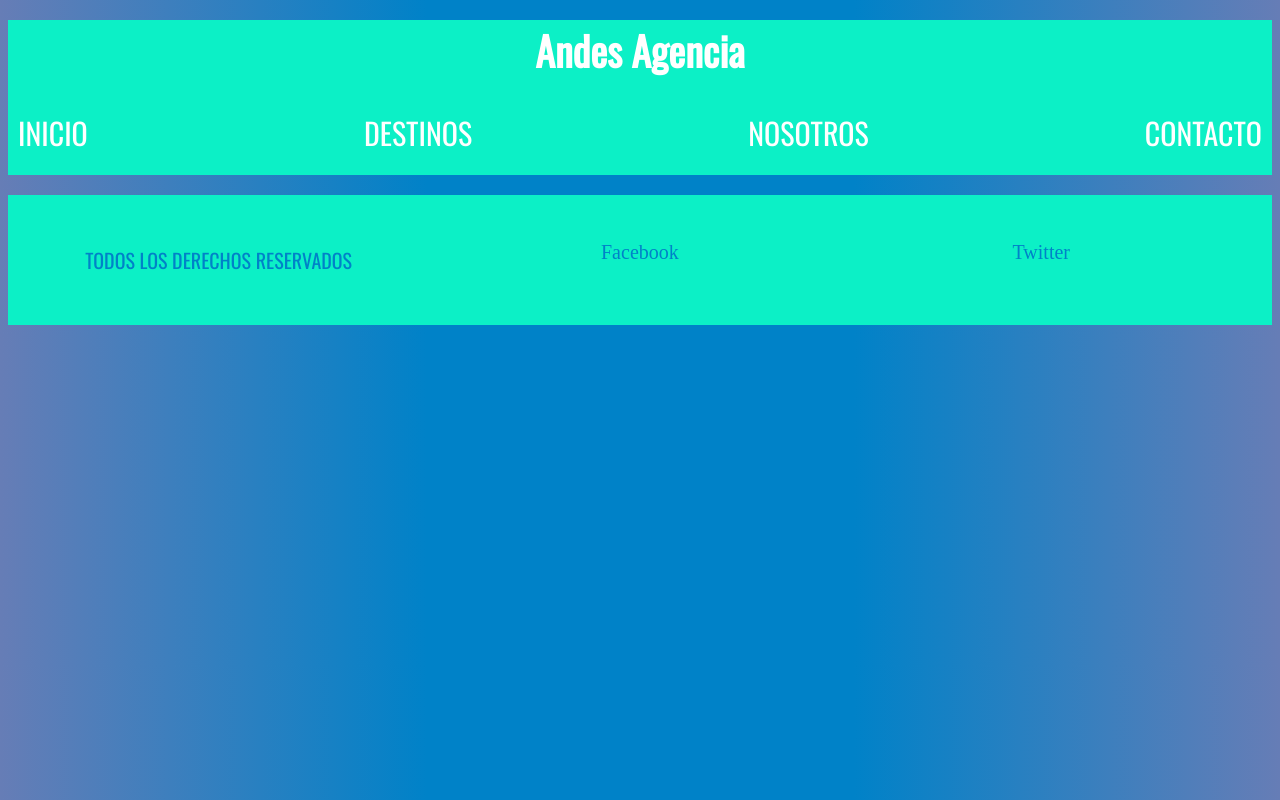
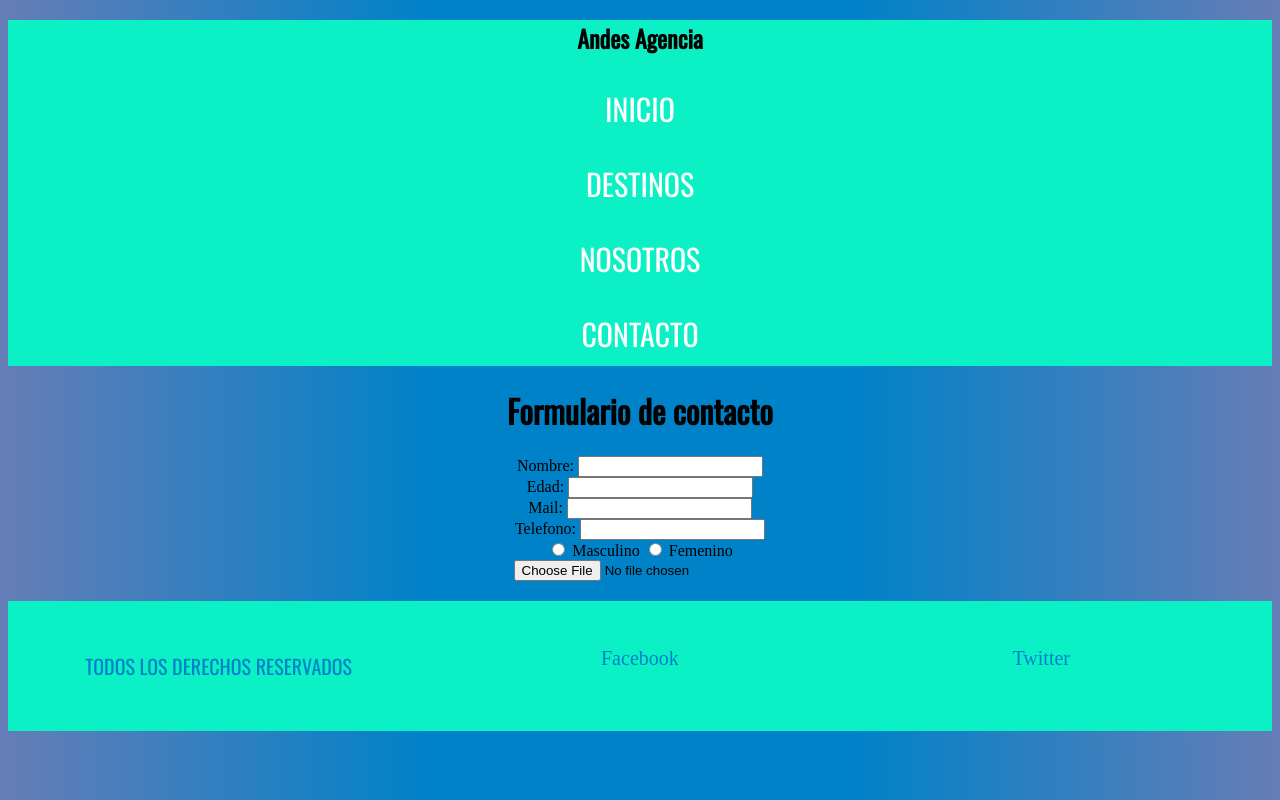
Before and after one commit to francoandes12/agencia-andes, a plain HTML site: page contacto.html in a window 1280 px wide. Drawn offline with nearby package versions, Linux system fonts and the light colour scheme.

Commit message:
contacto base

```diff
--- a/contacto.html
+++ b/contacto.html
@@ -3,7 +3,7 @@
   <head>
     <meta charset="UTF-8" />
     <meta name="viewport" content="width=device-width, initial-scale=1.0" />
-    <title>Andes- tu agencia de viajes</title>
+    <title>Contacto</title>
     <link rel="shortcut icon" href="./assets/logo.ico" type="image/x-icon" />
     <link rel="stylesheet" href="./css/style.css" />
     <link
@@ -15,9 +15,9 @@
   <body>
     <div class="contenedor">
       <header>
-        <nav class="navegacion">
-          <h1><a href="index.html">Andes Agencia</a></h1>
-          <ul>
+        <nav>
+          <ul class="navegacion">
+            <h1>Andes Agencia</h1>
             <li><a href="index.html">Inicio</a></li>
             <li><a href="destino.html">Destinos</a></li>
             <li><a href="nosotros.html">Nosotros</a></li>
@@ -25,7 +25,23 @@
           </ul>
         </nav>
       </header>
-      <main class="principal">
+      <main class="main-contact">
+        <h1 class="h1-title">Formulario de contacto</h1>
+    <form class="form">
+        <label for="name">Nombre:</label>
+        <input type="text" name="name"> <br>
+        <label for="number">Edad:</label>
+        <input type="number" name="number"> <br>
+        <label for="email">Mail:</label>
+        <input type="email" name="email"> <br>
+        <label for="tel">Telefono:</label>
+        <input type="tel" name="tel"> <br>
+        <input type="radio" name="gender" value="male">
+        <label for="male">Masculino</label>
+        <input type="radio" name="gender" value="female">
+        <label for="female">Femenino</label> <br>
+        <input type="file" name="" id=""> <br>
+    </form>
       </main>
       <footer>
         <div class="pie">
```
